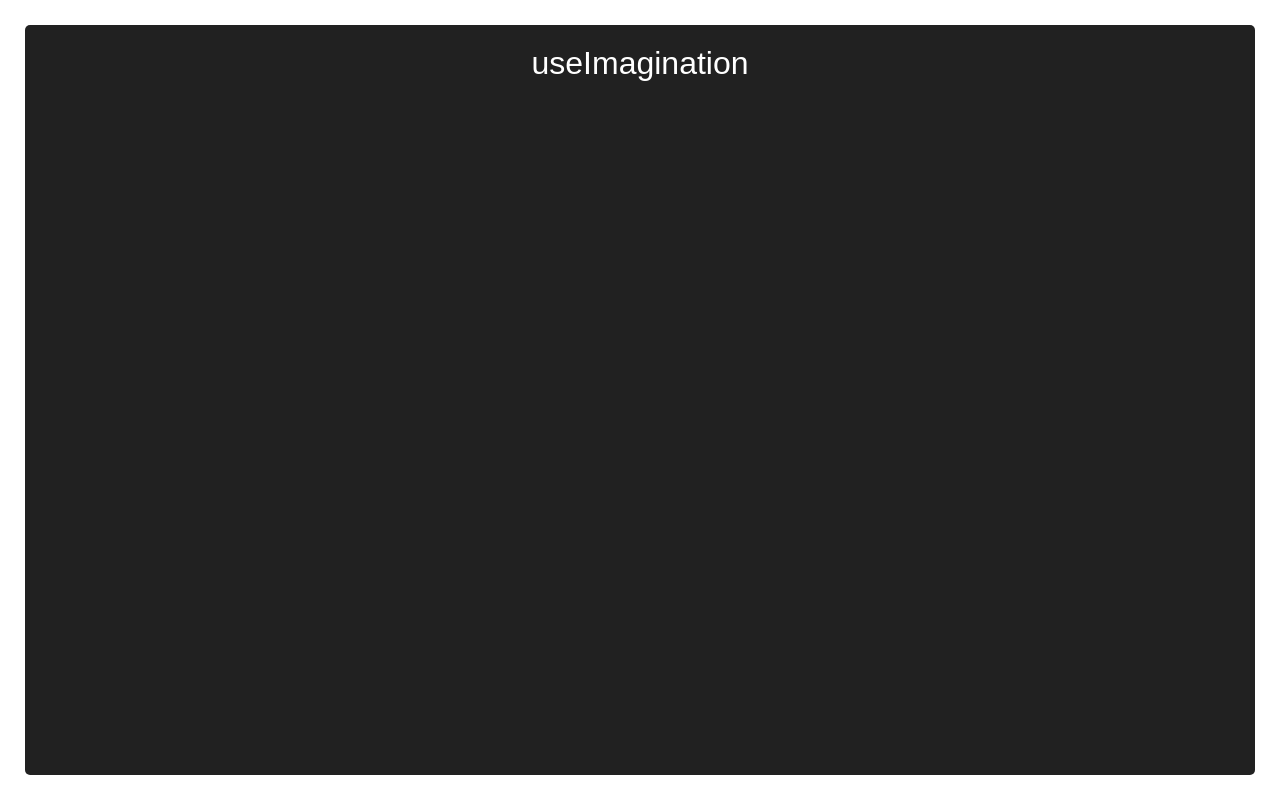
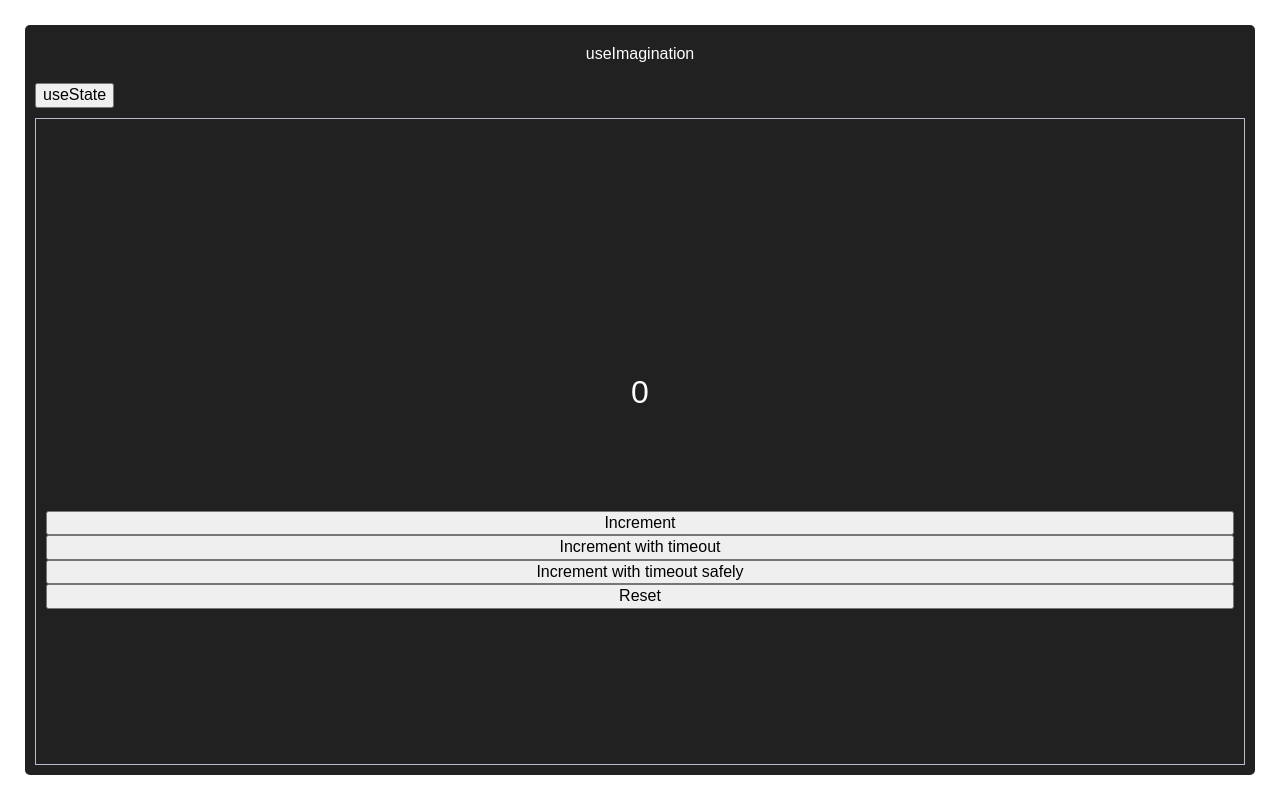
Before and after one commit to alissonmdo/tech-talk-hooks, a React (Create React App) app: page / in a window 1280 px wide. Built offline with nearby package versions, Linux system fonts and the light colour scheme.

Commit message:
1-use-state

```diff
--- a/src/App.js
+++ b/src/App.js
@@ -1,10 +1,18 @@
+import { useState } from 'react';
 import Header from './components/Header';
+import Selector from './components/Selector';
+import { useCountRenders } from './hooks/useCountRenders';
 import './styles.css';
+import StateTab from './tabs/StateTab';
 
 function App() {
+  const [tab, setTab] = useState(0);
+  useCountRenders('App');
   return (
     <div className="App">
       <Header />
+      <Selector tab={tab} setTab={setTab} />
+      <StateTab />
     </div>
   );
 }
--- /dev/null
+++ b/src/components/Selector.js
@@ -0,0 +1,8 @@
+function Selector({ tab, setTab }) {
+  return (
+    <div className="Selector">
+      <button onClick={() => setTab(0)}>useState</button>
+    </div>
+  );
+}
+export default Selector;
--- /dev/null
+++ b/src/hooks/useCountRenders.js
@@ -0,0 +1,11 @@
+import { useRef } from 'react';
+
+export const useCountRenders = (name = 'Component') => {
+  const renders = useRef(0);
+  renders.current++;
+  console.log(
+    `💫 > ${name} renders: ${renders.current} time${
+      renders.current === 1 ? '' : 's'
+    }`
+  );
+};
--- a/src/styles.css
+++ b/src/styles.css
@@ -14,6 +14,23 @@
 .Header {
   display: flex;
   justify-content: center;
-  font-size: 2em;
+  padding: 10px 0;
+}
+
+.Selector {
+  padding: 10px 0;
+}
+
+.StateTab {
+  display: flex;
+  justify-content: center;
+  flex-direction: column;
+  border: #babaca 1px solid;
+  height: 100%;
   padding: 10px;
 }
+.StateTab > div {
+  text-align: center;
+  padding: 100px;
+  font-size: 2em;
+}
--- /dev/null
+++ b/src/tabs/StateTab.js
@@ -0,0 +1,35 @@
+import { useState } from 'react';
+
+const expensiveInitialState = () => 0;
+
+function StateTab() {
+  const [count, setCount] = useState(() => expensiveInitialState());
+
+  const setCountWithTimeout = (count) => {
+    setTimeout(() => {
+      setCount(count);
+    }, 2000);
+  };
+
+  const setCountWithTimeoutSafely = () => {
+    setTimeout(() => {
+      setCount((currentCount) => currentCount + 1);
+    }, 2000);
+  };
+
+  return (
+    <div className="StateTab">
+      <div>{count}</div>
+      <button onClick={() => setCount(count + 1)}>Increment</button>
+      <button onClick={() => setCountWithTimeout(count + 1)}>
+        Increment with timeout
+      </button>
+      <button onClick={() => setCountWithTimeoutSafely()}>
+        Increment with timeout safely
+      </button>
+      <button onClick={() => setCount(0)}>Reset</button>
+    </div>
+  );
+}
+
+export default StateTab;
```
